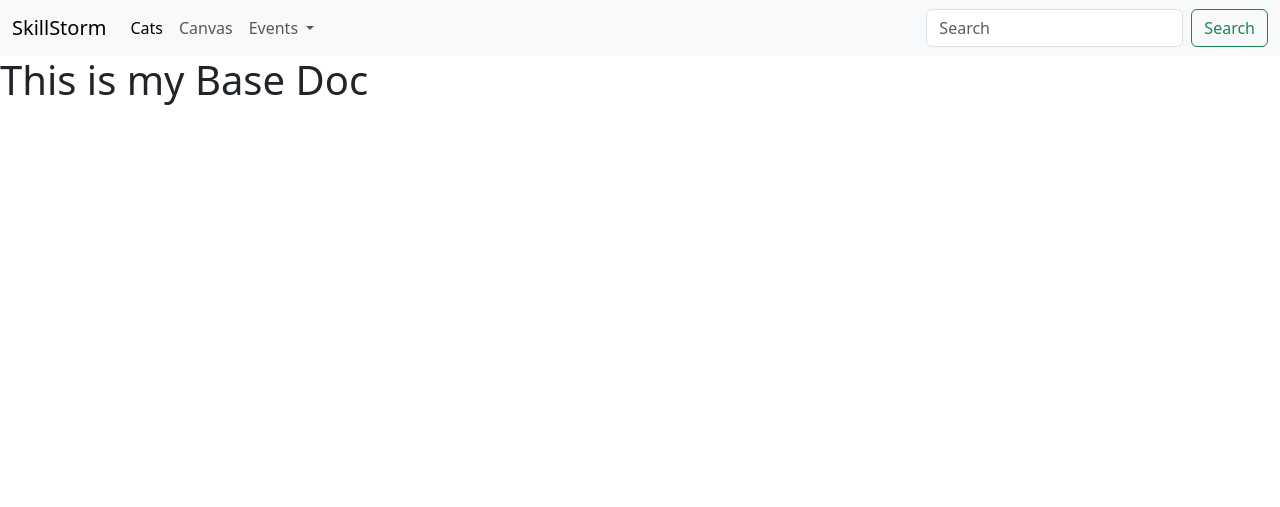
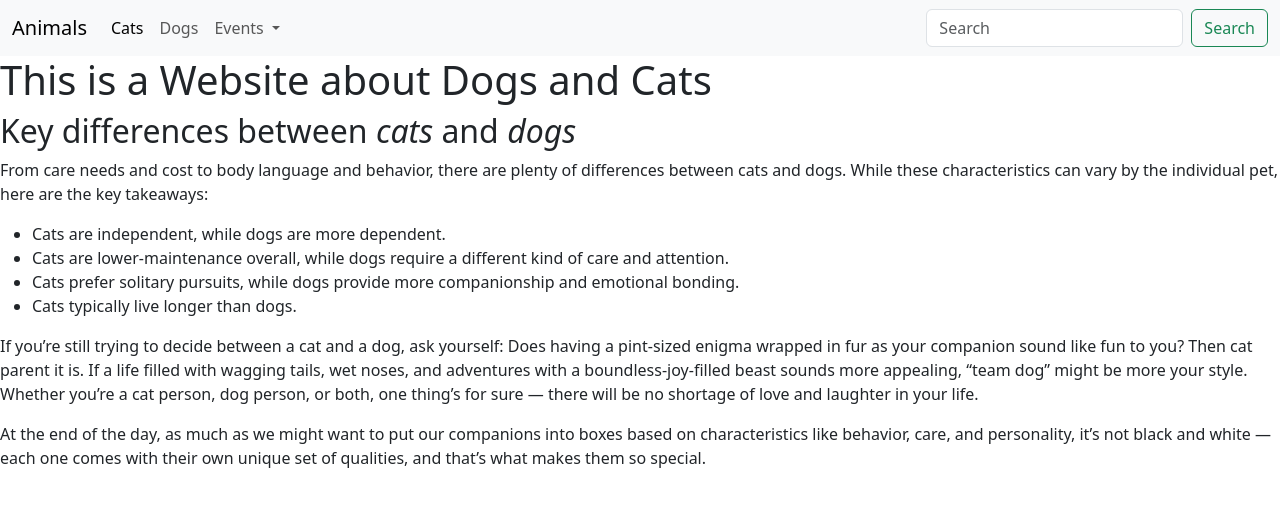
Before and after one commit to bdgomey/HTML_Flask_Projects, a Flask app: page / in a window 1280 px wide. Shown: the top 507 px of the page. Run offline with Flask 3, Linux system fonts and the light colour scheme.

Commit message:
added images and text

```diff
--- a/static/styles.css
+++ /dev/null
@@ -1 +0,0 @@
-/* nothing yet */
--- /dev/null
+++ b/static/styles/styles.css
@@ -0,0 +1 @@
+/* nothing yet */
--- a/templates/index.html
+++ b/templates/index.html
@@ -11,7 +11,7 @@
 <body>
   <nav class="navbar navbar-expand-lg bg-body-tertiary">
     <div class="container-fluid">
-      <a class="navbar-brand" href="{{ url_for('index') }}">SkillStorm</a>
+      <a class="navbar-brand" href="{{ url_for('index') }}">Animals</a>
       <button class="navbar-toggler" type="button" data-bs-toggle="collapse" data-bs-target="#navbarSupportedContent" aria-controls="navbarSupportedContent" aria-expanded="false" aria-label="Toggle navigation">
         <span class="navbar-toggler-icon"></span>
       </button>
@@ -21,17 +21,17 @@
             <a class="nav-link active" aria-current="page" href="{{ url_for('cats') }}">Cats</a>
           </li>
           <li class="nav-item">
-            <a class="nav-link" href="#">Canvas</a>
+            <a class="nav-link" href="#">Dogs</a>
           </li>
           <li class="nav-item dropdown">
             <a class="nav-link dropdown-toggle" href="#" role="button" data-bs-toggle="dropdown" aria-expanded="false">
               Events
             </a>
             <ul class="dropdown-menu">
-              <li><a class="dropdown-item" href="#">Action</a></li>
-              <li><a class="dropdown-item" href="#">Another action</a></li>
+              <li><a class="dropdown-item" href="#">Training Cats</a></li>
+              <li><a class="dropdown-item" href="#">Training Dogs</a></li>
               <li><hr class="dropdown-divider"></li>
-              <li><a class="dropdown-item" href="#">Something else here</a></li>
+              <li><a class="dropdown-item" href="#">Why Dogs are Better than Cats</a></li>
             </ul>
           </li>
         </ul>
@@ -43,7 +43,23 @@
     </div>
   </nav>
 {% block content %}
-  <h1>This is my Base Doc</h1>
+
+<h1>This is a Website about Dogs and Cats</h1>
+<h2>Key differences between <span><em>cats</em></span> and <span><em>dogs</em></span></h2>
+
+<p>From care needs and cost to body language and behavior, there are plenty of differences between cats and dogs. While these characteristics can vary by the individual pet, here are the key takeaways:</p>
+
+<ul>
+  <li>Cats are independent, while dogs are more dependent.</li>
+  <li>Cats are lower-maintenance overall, while dogs require a different kind of care and attention.</li>
+  <li>Cats prefer solitary pursuits, while dogs provide more companionship and emotional bonding.</li>
+  <li>Cats typically live longer than dogs.</li>
+</ul>
+<p>If you’re still trying to decide between a cat and a dog, ask yourself: Does having a pint-sized enigma wrapped in fur as your companion sound like fun to you? Then cat parent it is. If a life filled with wagging tails, wet noses, and adventures with a boundless-joy-filled beast sounds more appealing, “team dog” might be more your style. Whether you’re a cat person, dog person, or both, one thing’s for sure — there will be no shortage of love and laughter in your life.</p>
+
+<p>At the end of the day, as much as we might want to put our companions into boxes based on characteristics like behavior, care, and personality, it’s not black and white — each one comes with their own unique set of qualities, and that’s what makes them so special.</p>
+
+
 {% endblock %}
 </body>
 </html>
```
Also changed, not shown: static/images/catanddog.jpeg (added), static/images/catsAndDogs.jpeg (added), static/images/dogpaw.jpeg (added), static/images/dogsniffs.jpeg (added), static/images/dogsrunnin.jpeg (added), static/images/dogwolf.jpeg (added), static/images/fightingcat.jpg (added), static/images/huntingcat.jpg (added), static/images/icon.png (added), static/images/kittenjumping.jpeg (added), static/images/lazycat.jpg (added), static/images/lookingovercouch.jpeg (added), static/images/puppykitty.jpeg (added), static/images/twodogsrunning.jpeg (added), 1 more files.
